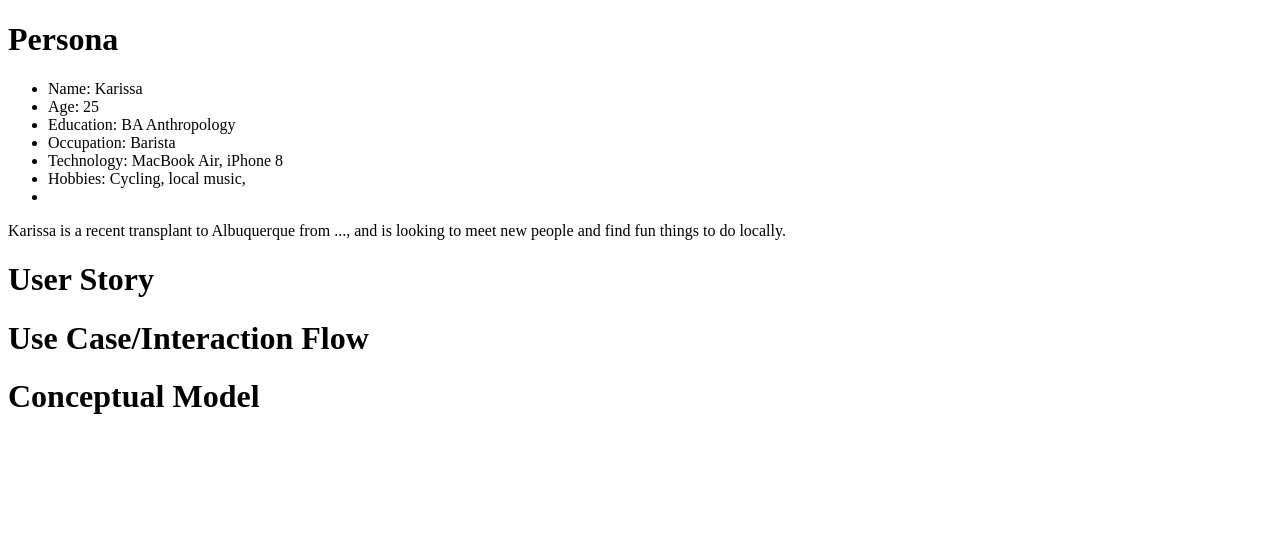
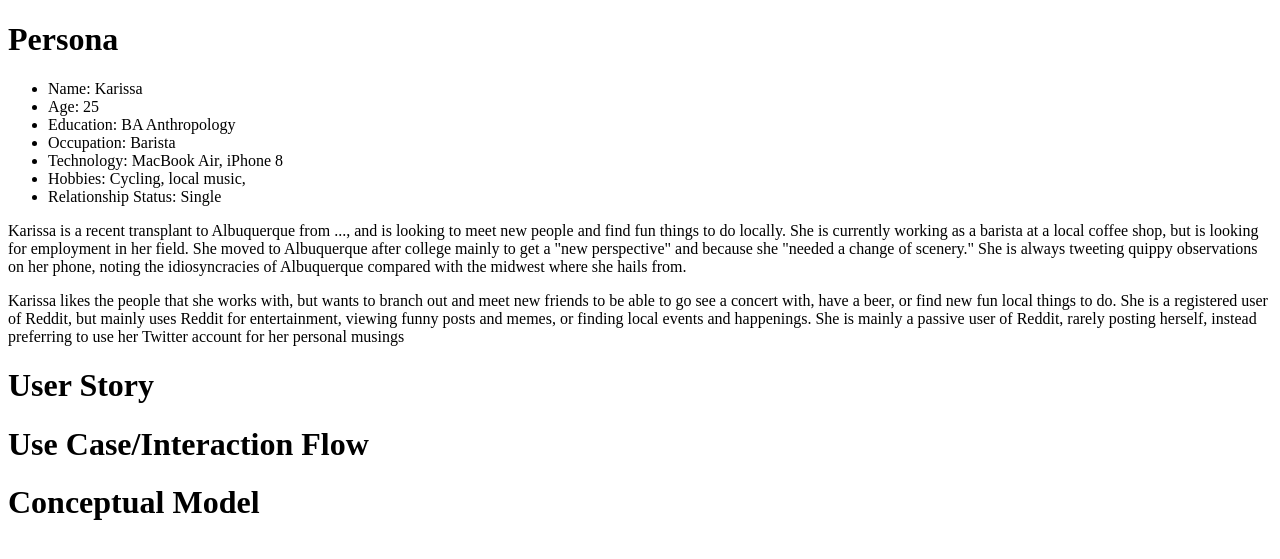
Before and after one commit to Npascetti/data-design, a PHP site: page / in a window 1280 px wide. Shown: the top 559 px of the page. Run offline with PHP 8.4, Linux system fonts and the light colour scheme.

Commit message:
added more description to persona section

```diff
--- a/index.php
+++ b/index.php
@@ -13,9 +13,15 @@
 					<li>Occupation: Barista</li>
 					<li>Technology: MacBook Air, iPhone 8</li>
 					<li>Hobbies: Cycling, local music,</li>
-					<li></li>
+					<li>Relationship Status: Single</li>
 			</ul>
-			<p>Karissa is a recent transplant to Albuquerque from ..., and is looking to meet new people and find fun things to do locally.</p>
+			<p>Karissa is a recent transplant to Albuquerque from ..., and is looking to meet new people and find fun things to do locally.
+				She is currently working as a barista at a local coffee shop, but is looking for employment in her field. She moved to Albuquerque
+				after college mainly to get a "new perspective" and because she "needed a change of scenery." She is always tweeting quippy observations
+				on her phone, noting the idiosyncracies of Albuquerque compared with the midwest where she hails from.</p>
+			<p>Karissa likes the people that she works with, but wants to branch out and meet new friends to be able to go see a concert with,
+				have a beer, or find new fun local things to do. She is a registered user of Reddit, but mainly uses Reddit for entertainment,
+				viewing funny posts and memes, or finding local events and happenings. She is mainly a passive user of Reddit, rarely posting herself, 				instead preferring to use her Twitter account for her personal musings </p>
 		<h1>User Story</h1>
 		<p></p>
 		<h1>Use Case/Interaction Flow</h1>
```
